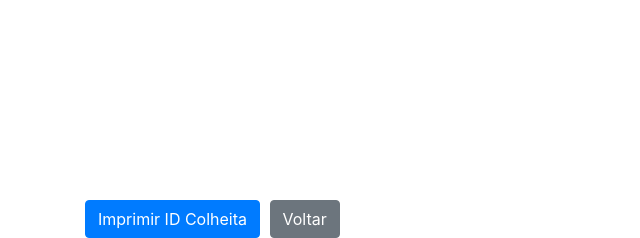
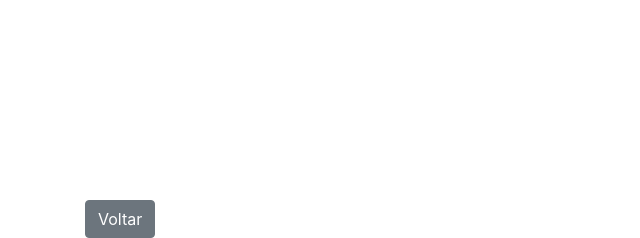
Before and after one commit to juniojose/IdColheita, a Python web app: template app/templates/veiculos/imprimir.html in a window 1280 px wide. Shown: the part 598-836 px from the top of the page, without its empty margins (0-640 px from the left). Run offline with Jinja, Linux system fonts and the light colour scheme; the template is opened without the code that fills it, so the values that code supplies are empty; some libraries are stand-ins or nearby versions.

Commit message:
Removendo o botão inútil 'Imprimir ID Colheita'

```diff
--- a/app/templates/veiculos/imprimir.html
+++ b/app/templates/veiculos/imprimir.html
@@ -6,7 +6,6 @@
 <p>Veículo: {{ veiculo.placa }} - Ativo: {{ veiculo.ativo }}</p>
 <embed src="{{ url_for('static', filename=pdf_path) }}" type="application/pdf" width="100%" height="600px" />
 <div class="mt-3">
-    <button onclick="window.print()" class="btn btn-primary">Imprimir ID Colheita</button>
     <a href="{{ url_for('veiculos.listar_veiculos') }}" class="btn btn-secondary">Voltar</a>
 </div>
 {% endblock %}
```
